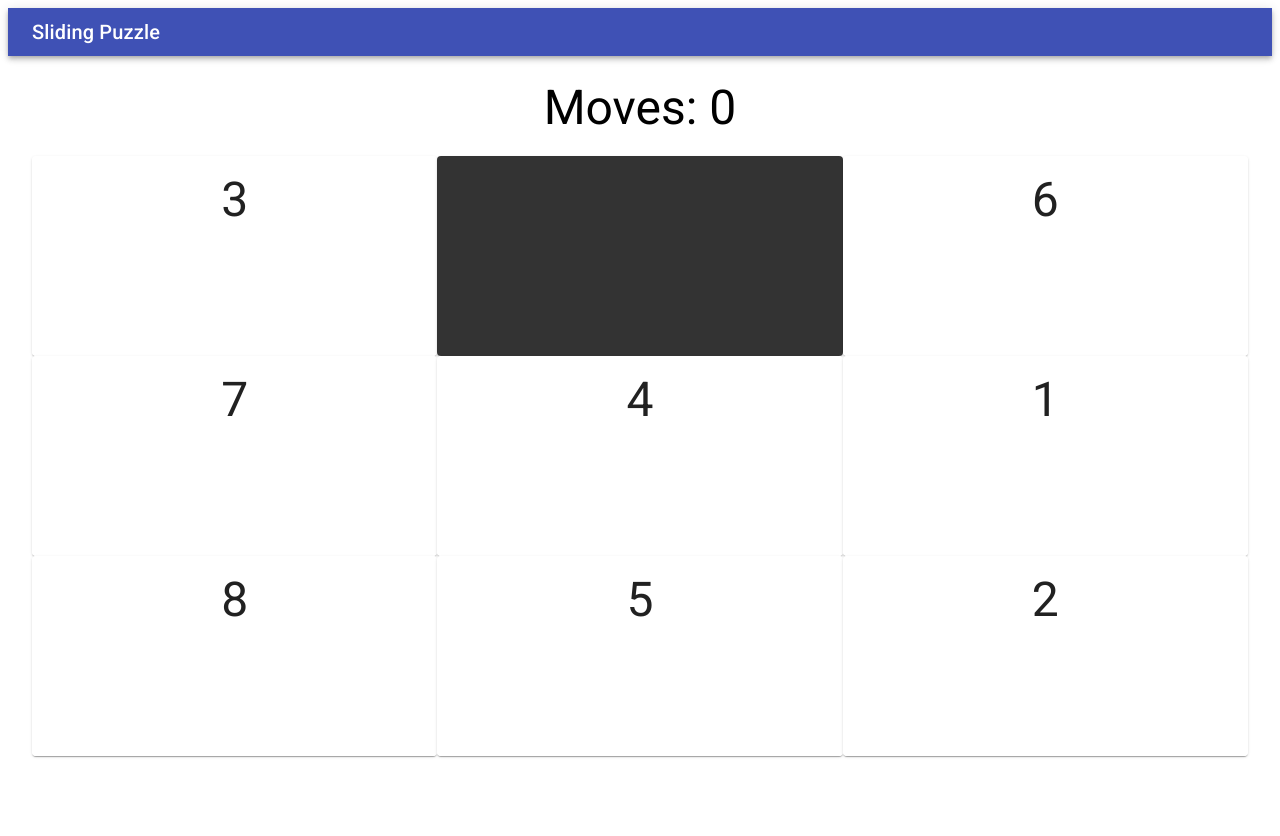
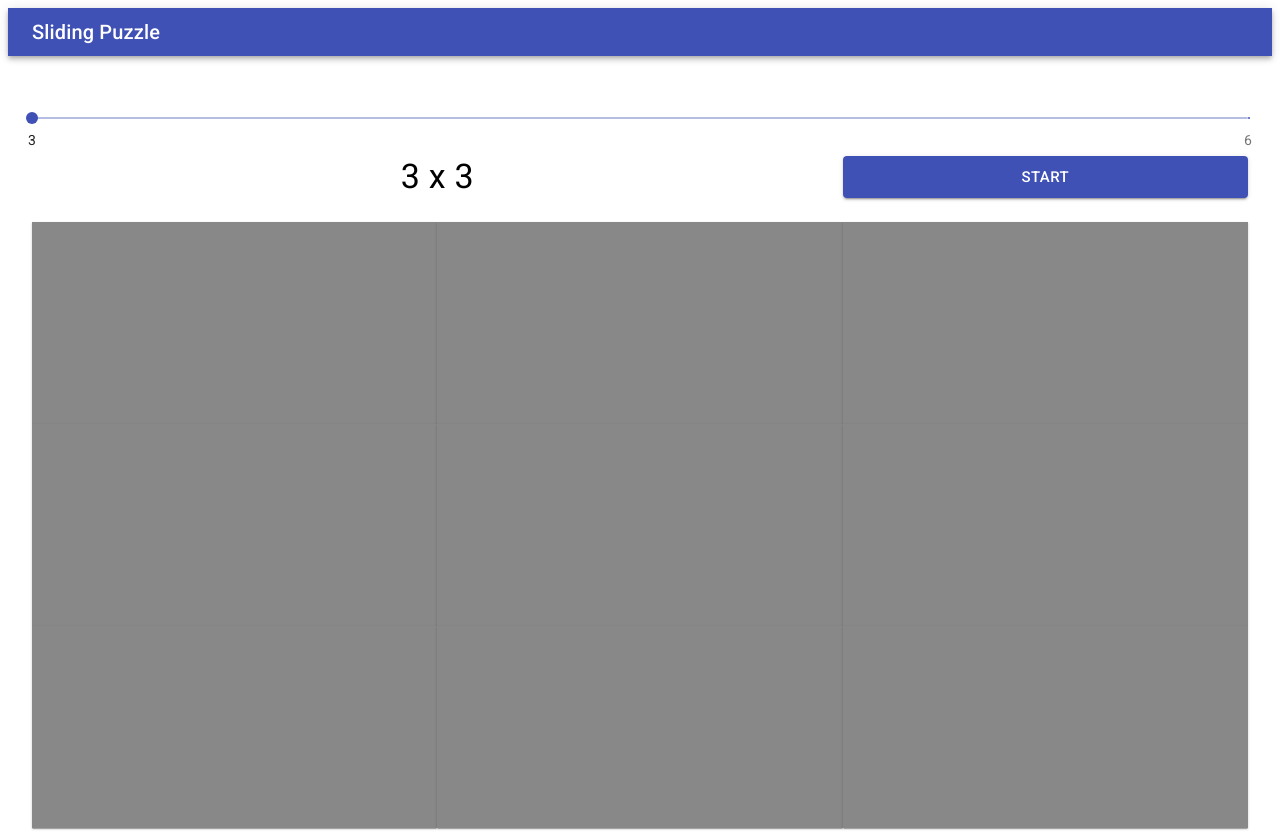
Before and after one commit to Lyr-7D1h/sliding_puzzle, a React (Create React App) app: page / in a window 1280 px wide. Before the commit the page ends 800 px from the top, so only its background shows below. Built offline with nearby package versions, Linux system fonts and the light colour scheme.

Commit message:
Removed numbercard Improved styling Adding selecting amount

```diff
--- /dev/null
+++ b/src/features/puzzle/PuzzleBoard.jsx
@@ -0,0 +1,47 @@
+import React from "react";
+import PropTypes from "prop-types";
+import { Grid } from "@material-ui/core";
+import PuzzleCard from "./PuzzleCard";
+import { getAdjacenedIndexes } from "./board";
+
+/**
+ * Display the board
+ * @param {number[]} board - Array of numbers with one empty
+ * @param {function} onClick - Called when a card has been clicked
+ */
+const PuzzleBoard = ({ board, onClick }) => {
+  const adjacendIndexes = getAdjacenedIndexes(board);
+  // get root of the board for defining how big a card should be
+  const cardSize = Math.floor(12 / Math.sqrt(board.length));
+
+  const Cards = board.map((cardValue, i) => (
+    // TODO: fix array key
+    // eslint-disable-next-line react/no-array-index-key
+    <Grid item key={i} xs={cardSize}>
+      <PuzzleCard
+        onClick={onClick}
+        clickable={adjacendIndexes.includes(i)}
+        value={cardValue}
+      />
+    </Grid>
+  ));
+
+  return (
+    <>
+      <Grid container alignItems="center" justify="center">
+        {Cards}
+      </Grid>
+    </>
+  );
+};
+
+PuzzleBoard.propTypes = {
+  board: PropTypes.arrayOf(PropTypes.number).isRequired,
+  onClick: PropTypes.func,
+};
+
+PuzzleBoard.defaultProps = {
+  onClick: null,
+};
+
+export default PuzzleBoard;
--- a/src/features/puzzle/PuzzleCard.jsx
+++ b/src/features/puzzle/PuzzleCard.jsx
@@ -11,16 +11,28 @@ import PropTypes from "prop-types";
 const PuzzleCard = ({ value, clickable, onClick }) => {
   const hasValue = value !== null;
   return (
-    <Card onClick={() => onClick && clickable && onClick(value)}>
+    <Card
+      style={{ borderRadius: "0px", border: "1px solid #888" }}
+      onClick={() => onClick && clickable && onClick(value)}
+    >
       <CardContent
         style={{
           height: "20vh",
           cursor: clickable ? "pointer" : "default",
-          backgroundColor: hasValue ? "white" : "#333",
+          backgroundColor: hasValue ? "white" : "#888",
+          display: "flex",
+          justifyContent: "center",
         }}
       >
         {hasValue && (
-          <Typography variant="h3" align="center">
+          <Typography
+            style={{
+              display: "inline-flex",
+              alignItems: "center",
+            }}
+            variant="h3"
+            align="center"
+          >
             {value}
           </Typography>
         )}
--- /dev/null
+++ b/src/features/puzzle/PuzzleEmptyBoard.jsx
@@ -0,0 +1,38 @@
+import React from "react";
+import PropTypes from "prop-types";
+import { Grid } from "@material-ui/core";
+import PuzzleCard from "./PuzzleCard";
+
+/**
+ * Display an empty board
+ * @param {number} value - How big should the board be {value} x {value}
+ */
+const PuzzleEmptyBoard = ({ value }) => {
+  const cardSize = Math.round(12 / value);
+  console.log(cardSize);
+
+  const Cards = [];
+  for (let i = 0; i < value * value; i += 1) {
+    Cards.push(
+      <Grid item key={i} xs={cardSize}>
+        <PuzzleCard clickable={false} value={null} />
+      </Grid>
+    );
+  }
+  // TODO: fix array key
+  // eslint-disable-next-line react/no-array-index-key
+
+  return (
+    <>
+      <Grid container alignItems="center" justify="center">
+        {Cards}
+      </Grid>
+    </>
+  );
+};
+
+PuzzleEmptyBoard.propTypes = {
+  value: PropTypes.number.isRequired,
+};
+
+export default PuzzleEmptyBoard;
--- a/src/features/puzzle/PuzzleGame.jsx
+++ b/src/features/puzzle/PuzzleGame.jsx
@@ -1,8 +1,8 @@
 import { React, useState } from "react";
 import PropTypes from "prop-types";
-import { Grid, Typography } from "@material-ui/core";
-import { generateBoard, getAdjacenedIndexes, moveEmptySlot } from "./board";
-import PuzzleCard from "./PuzzleCard";
+import { Typography } from "@material-ui/core";
+import { generateBoard, moveEmptySlot } from "./board";
+import PuzzleBoard from "./PuzzleBoard";
 
 /** The main logical component for controlling the puzzle game
  * @param {number} size - The size of the playing field
@@ -10,37 +10,19 @@ import PuzzleCard from "./PuzzleCard";
 const PuzzleGame = ({ size }) => {
   const [board, setBoard] = useState(generateBoard(size));
   const [moveCount, setMoveCount] = useState(0);
-  const adjacendIndexes = getAdjacenedIndexes(board);
   // TODO: might validate size
-  const cardSize = Math.floor(12 / Math.sqrt(size));
 
   const handleOnClick = (value) => {
     setBoard((newBoard) => moveEmptySlot(newBoard, value));
     setMoveCount((count) => count + 1);
   };
 
-  const Cards = board.map((cardValue, i) => (
-    // TODO: fix array key
-    // eslint-disable-next-line react/no-array-index-key
-    <Grid item key={i} xs={cardSize}>
-      <PuzzleCard
-        onClick={handleOnClick}
-        clickable={adjacendIndexes.includes(i)}
-        value={cardValue}
-      >
-        {cardValue}
-      </PuzzleCard>
-    </Grid>
-  ));
-
   return (
     <>
       <Typography style={{ paddingBottom: "20px" }} variant="h3" align="center">
         Moves: {moveCount}
       </Typography>
-      <Grid container alignItems="center" justify="center">
-        {Cards}
-      </Grid>
+      <PuzzleBoard onClick={handleOnClick} board={board} />
     </>
   );
 };
--- a/src/features/puzzle/PuzzlePage.jsx
+++ b/src/features/puzzle/PuzzlePage.jsx
@@ -1,12 +1,33 @@
-import { React } from "react";
+import { React, useState } from "react";
 import Page from "../common/Page";
 import PuzzleGame from "./PuzzleGame";
+import PuzzleSelectAmount from "./PuzzleSelectAmount";
+
+const defaultValue = 3;
 
 /** Entry point for the puzzle game */
-const PuzzlePage = () => (
-  <Page>
-    <PuzzleGame size={9} />
-  </Page>
-);
+const PuzzlePage = () => {
+  // size defined as the total size of the board
+  const [size, setSize] = useState(defaultValue * defaultValue);
+  const [hasStarted, setHasStarted] = useState(false);
+
+  let Content;
+  if (hasStarted) {
+    console.log(size);
+    Content = <PuzzleGame size={size} />;
+  } else {
+    Content = (
+      <div style={{ paddingTop: "24px" }}>
+        <PuzzleSelectAmount
+          defaultValue={defaultValue}
+          onClick={() => setHasStarted(true)}
+          onChange={(value) => setSize(value)}
+        />
+      </div>
+    );
+  }
+
+  return <Page>{Content}</Page>;
+};
 
 export default PuzzlePage;
--- /dev/null
+++ b/src/features/puzzle/PuzzleSelectAmount.jsx
@@ -0,0 +1,79 @@
+import React, { useState } from "react";
+import { Button, Grid, Slider, Typography } from "@material-ui/core";
+import PropTypes from "prop-types";
+import PuzzleEmptyBoard from "./PuzzleEmptyBoard";
+
+const minimal = 3;
+const maximal = 6;
+
+const marks = [
+  {
+    value: minimal,
+    label: minimal,
+  },
+  {
+    value: maximal,
+    label: maximal,
+  },
+];
+
+/**
+ * Handle user input for selecting the size of the board
+ * @param {number} defaultValue - What should the default value be {defaultValue} x {defaultValue}
+ * @param {function} onChange - Called on new value and return the power of the value (size of the board)
+ * @param {function} onClick - Start the game
+ */
+const PuzzleSelectAmount = ({ defaultValue, onChange, onClick }) => {
+  const [value, setValue] = useState(defaultValue);
+
+  const handleOnChange = (_event, newValue) => {
+    setValue(newValue);
+    if (onChange) onChange(newValue * newValue);
+  };
+
+  return (
+    <>
+      <Slider
+        valueLabelDisplay="auto"
+        value={value}
+        onChange={handleOnChange}
+        marks={marks}
+        min={minimal}
+        max={maximal}
+      />
+      <Grid style={{ paddingBottom: "24px" }} container>
+        <Grid xs={8} item>
+          <Typography align="center" variant="h4">
+            {" "}
+            {value} x {value}
+          </Typography>
+        </Grid>
+        <Grid xs={4} item>
+          <Button
+            style={{ width: "100%" }}
+            color="primary"
+            variant="contained"
+            size="large"
+            onClick={onClick}
+          >
+            Start
+          </Button>
+        </Grid>
+      </Grid>
+      <PuzzleEmptyBoard value={value} />
+    </>
+  );
+};
+
+PuzzleSelectAmount.propTypes = {
+  defaultValue: PropTypes.number,
+  onChange: PropTypes.func,
+  onClick: PropTypes.func,
+};
+PuzzleSelectAmount.defaultProps = {
+  defaultValue: 3,
+  onChange: null,
+  onClick: null,
+};
+
+export default PuzzleSelectAmount;
```
Also changed, not shown: src/features/common/NumberCard.jsx (deleted, +0 -27 lines).
